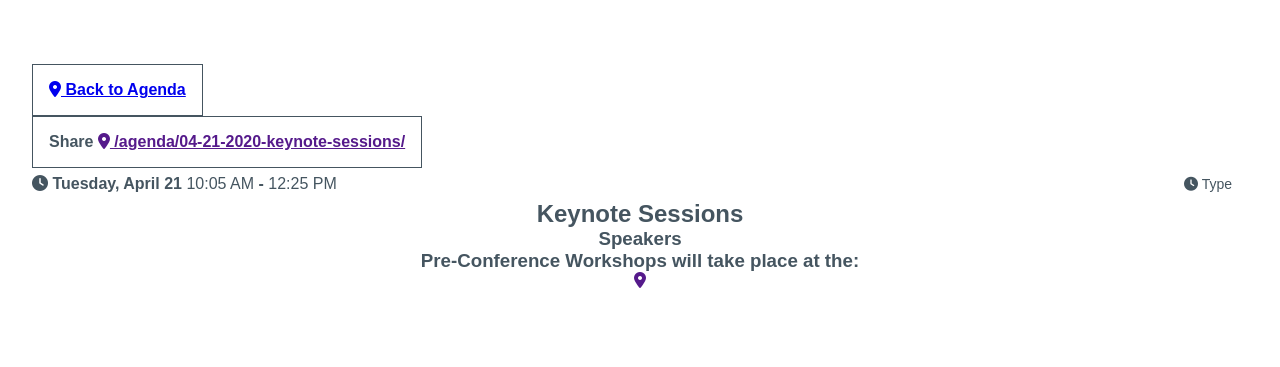
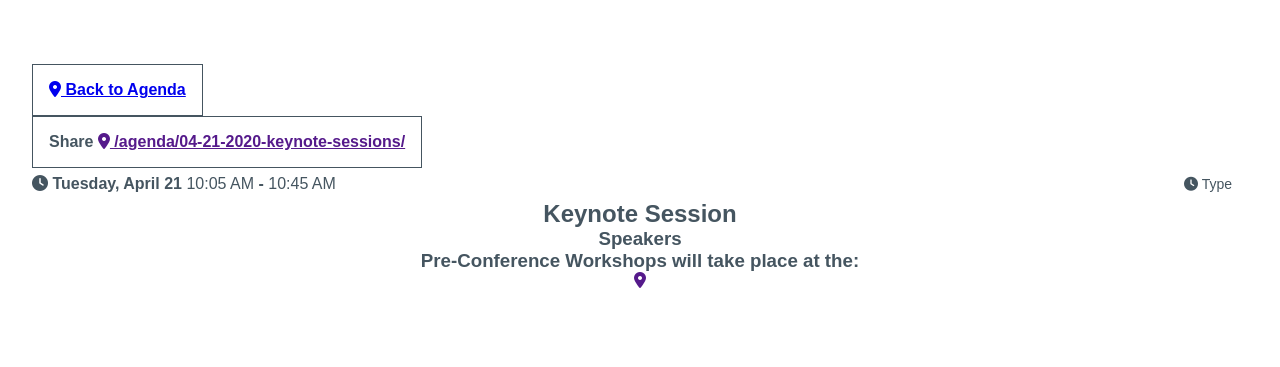
Before and after one commit to marcusrelacion/c3-marketing-site, a Jekyll site: the page built from _agenda/04-21-2020-keynote-sessions.md, in a window 1280 px wide and 1109 px high. Shown: the part 276-643 px from the top of the window. Built offline with Jekyll 4.4.1, drawn with Linux system fonts in a browser that asks for light colours; nearby versions of some CDN libraries; some web fonts are replaced.

Commit message:
Updated 04 21 2020 Keynote Sessions

```diff
--- a/_agenda/04-21-2020-keynote-sessions.md
+++ b/_agenda/04-21-2020-keynote-sessions.md
@@ -1,18 +1,11 @@
 ---
-title: Keynote Sessions
+title: Keynote Session
 date: 2020-04-21 10:05:00 -04:00
 position: 11
-description:
-modal:
-  url:
 event:
   date: 2020-04-21 10:05:00 -04:00
   start-time: 10:05 AM
-  end-time: 12:25 PM
-speakers:
-- name:
-  title:
-  company:
+  end-time: 10:45 AM
 filter-date:
   is-day-3: true
 filter-time:
```
